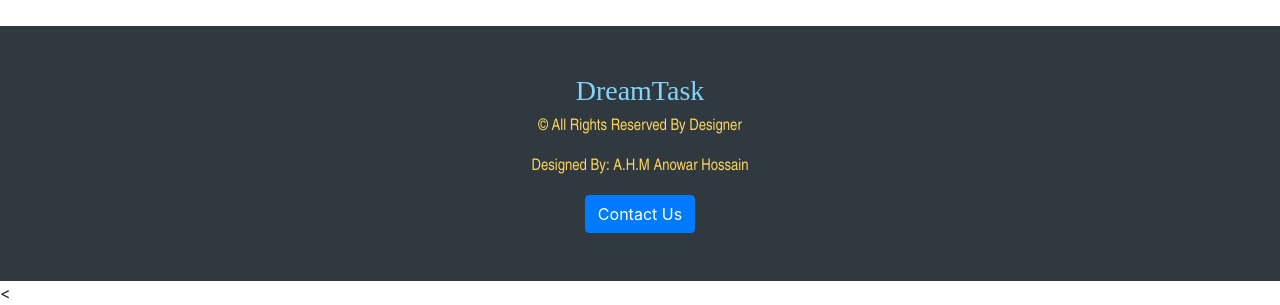
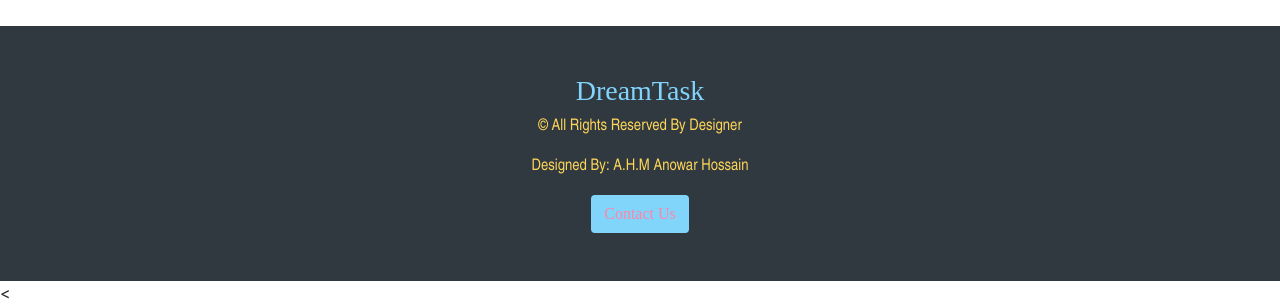
Before and after one commit to anowarcsebu/Project-Dream-Task, a website: page src/index.html in a window 1280 px wide. Shown: the part 2465-2770 px from the top of the page. Drawn offline with nearby package versions, Linux system fonts and the light colour scheme.

Commit message:
font change

```diff
--- a/src/index.html
+++ b/src/index.html
@@ -185,7 +185,7 @@
           <h3 class="brandname">DreamTask</h3>
           <p class="pgraph">&copy; All Rights Reserved By Designer</p>
           <p class="pgraph">Designed By: <a href="#" target="_blank" class="name">A.H.M Anowar Hossain</a></p>
-          <button class="btn btn-primary" data-toggle="modal" data-target="#modalbox">Contact Us</button>
+          <button class="btn" data-toggle="modal" data-target="#modalbox">Contact Us</button>
         </div>
       </div>
     </div>
--- a/src/scss/style.scss
+++ b/src/scss/style.scss
@@ -181,6 +181,12 @@ $pfont:Arial Narrow;
   .name{
     color:$secclr;
   }
+  .btn{
+    background:$firclr;
+    color:$thiclr;
+    font-family:$hfont;
+    font-wegint:bold;
+  }
 }
 /*MODAL*/
 #modalbox{
```
Also changed, not shown: src/css/style.css.
